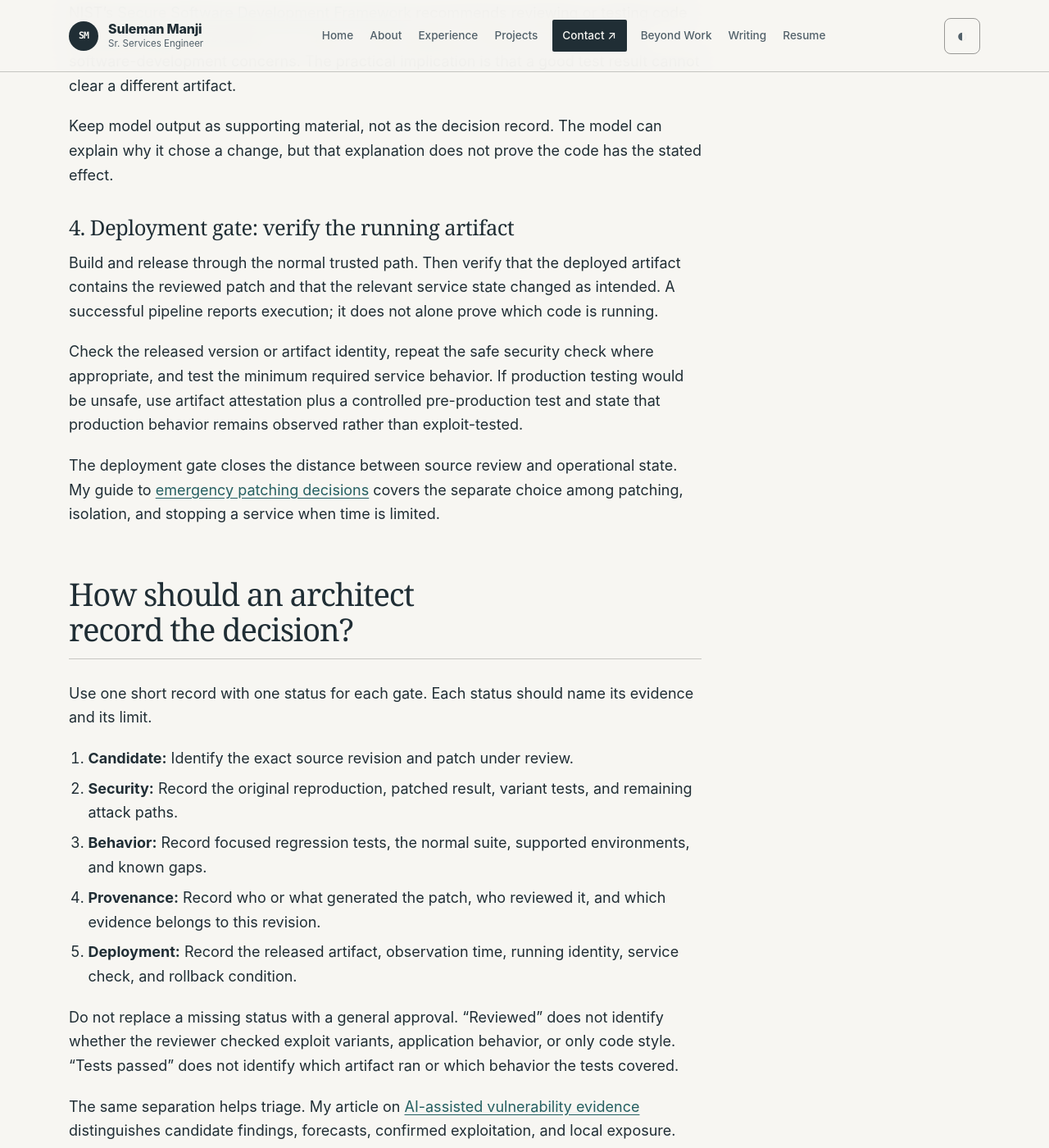
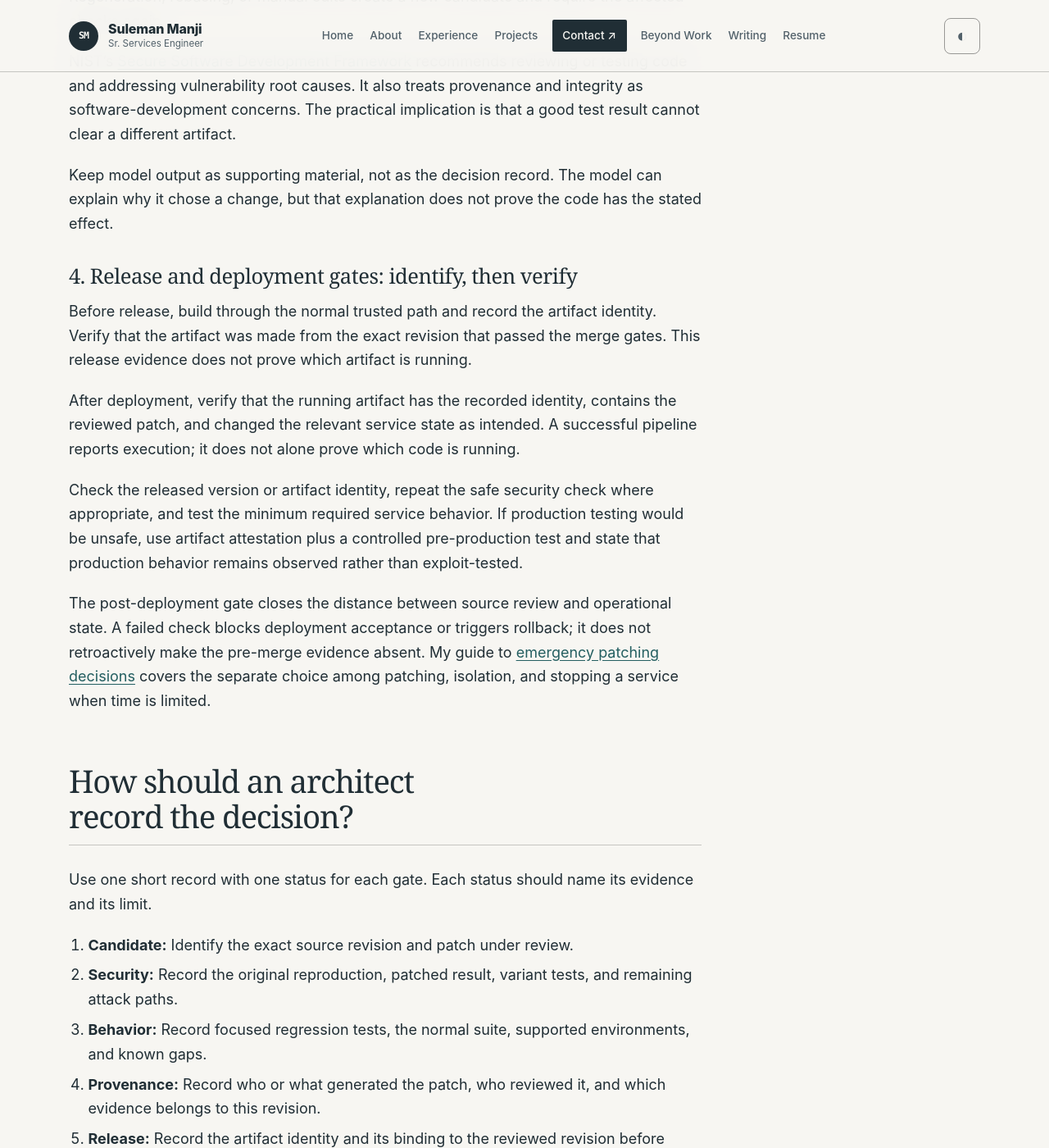
Before and after one commit to ssmanji89/sulemanji-port, a Jekyll site: the page built from notes/ai-security-patch-acceptance.md, in a window 1280 px wide and 1400 px high, scrolled down 3757 px. Shown: the whole window at 82% size. Built offline with Jekyll 4.4.1, drawn with Linux system fonts in a browser that asks for light colours; some of the changed text lies outside the part shown.

Commit message:
docs: publish ai-security-patch-acceptance

```diff
--- a/notes/ai-security-patch-acceptance.md
+++ b/notes/ai-security-patch-acceptance.md
@@ -17,11 +17,11 @@
   - infrastructure
 ---
 
-An AI-generated security patch is a candidate change, not evidence that a vulnerability is gone. An architect should accept it only after separate checks show that the vulnerable behavior is reproducible, the patch closes the underlying path, valid behavior still works, and the released artifact contains the reviewed change.
+An AI-generated security patch is a candidate change, not evidence that a vulnerability is gone. An architect should require security, behavior, and provenance evidence before merge; bind the reviewed revision to an artifact before release; and verify the running artifact after deployment before closing deployment acceptance.
 
 I work as a Sr. Services Engineer at Viyu Network Solutions. This guide uses public research and public standards. It does not describe Viyu systems, products, customers, controls, or operating practices.
 
-The practical question is narrow: **what evidence should an architect require before an AI-generated security patch can merge or deploy?** My answer is a four-gate acceptance record. The patch must pass a security gate, a behavior gate, a provenance gate, and a deployment gate. A single proof-of-concept test cannot stand in for all four.
+The practical question is narrow: **what evidence should an architect require before an AI-generated security patch can merge or deploy?** My answer is a staged acceptance record. Security, behavior, and provenance evidence govern merge. Artifact identity governs release. Verification of the running artifact closes deployment acceptance. A single proof-of-concept test cannot stand in for these separate decisions.
 
 ## Why does AI-generated patching need a separate acceptance method?
 
@@ -43,9 +43,9 @@
 
 The AI label can make that gap harder to see. A fluent explanation can make a narrow guard look like a root-cause repair. A small diff can appear safer than a large one while changing a critical condition. Review should therefore start from the vulnerability mechanism and required behavior, not from the patch's confidence statement or visual neatness.
 
-## Use four gates for patch acceptance
+## Use staged gates for patch acceptance
 
-The four gates below separate the claims that a merge or deployment decision needs. A patch fails acceptance when any required gate lacks evidence, even if the other gates pass.
+The stages below separate evidence that becomes available at different times. Security, behavior, and provenance checks must pass before merge. Before release, the build record must identify an artifact made from the reviewed revision. After deployment, evidence from the running artifact must pass before deployment acceptance closes.
 
 ### 1. Security gate: reproduce, repair, and challenge
 
@@ -71,13 +71,15 @@
 
 Keep model output as supporting material, not as the decision record. The model can explain why it chose a change, but that explanation does not prove the code has the stated effect.
 
-### 4. Deployment gate: verify the running artifact
+### 4. Release and deployment gates: identify, then verify
 
-Build and release through the normal trusted path. Then verify that the deployed artifact contains the reviewed patch and that the relevant service state changed as intended. A successful pipeline reports execution; it does not alone prove which code is running.
+Before release, build through the normal trusted path and record the artifact identity. Verify that the artifact was made from the exact revision that passed the merge gates. This release evidence does not prove which artifact is running.
+
+After deployment, verify that the running artifact has the recorded identity, contains the reviewed patch, and changed the relevant service state as intended. A successful pipeline reports execution; it does not alone prove which code is running.
 
 Check the released version or artifact identity, repeat the safe security check where appropriate, and test the minimum required service behavior. If production testing would be unsafe, use artifact attestation plus a controlled pre-production test and state that production behavior remains observed rather than exploit-tested.
 
-The deployment gate closes the distance between source review and operational state. My guide to [emergency patching decisions](/notes/emergency-patching-service-decision) covers the separate choice among patching, isolation, and stopping a service when time is limited.
+The post-deployment gate closes the distance between source review and operational state. A failed check blocks deployment acceptance or triggers rollback; it does not retroactively make the pre-merge evidence absent. My guide to [emergency patching decisions](/notes/emergency-patching-service-decision) covers the separate choice among patching, isolation, and stopping a service when time is limited.
 
 ## How should an architect record the decision?
 
@@ -87,7 +89,8 @@
 2. **Security:** Record the original reproduction, patched result, variant tests, and remaining attack paths.
 3. **Behavior:** Record focused regression tests, the normal suite, supported environments, and known gaps.
 4. **Provenance:** Record who or what generated the patch, who reviewed it, and which evidence belongs to this revision.
-5. **Deployment:** Record the released artifact, observation time, running identity, service check, and rollback condition.
+5. **Release:** Record the artifact identity and its binding to the reviewed revision before release.
+6. **Deployment:** After deployment, record the observation time, running identity, service check, and rollback condition.
 
 Do not replace a missing status with a general approval. “Reviewed” does not identify whether the reviewer checked exploit variants, application behavior, or only code style. “Tests passed” does not identify which artifact ran or which behavior the tests covered.
 
@@ -99,6 +102,6 @@
 
 That does not require a person to perform every mechanical step. An agent can reproduce a failure, generate variants, run tests, compare artifacts, and prepare the acceptance record. Automation is useful because it makes repeated checks cheaper. The accountable reviewer still needs enough domain knowledge and authority to reject a patch that passes narrow tests but fails the system's real constraints.
 
-The durable rule is simple: treat every security patch as a testable claim. AI can shorten the time from finding to candidate fix, but acceptance still needs independent evidence for security, behavior, provenance, and deployment. When those four claims remain separate, faster patch generation can improve response without turning speed into assumed safety.
+The durable rule is simple: treat every security patch as a testable claim. Merge requires independent security, behavior, and provenance evidence. Release requires an artifact identity bound to the reviewed revision. Deployment acceptance closes only after verification of the running artifact. This sequence lets faster patch generation improve response without turning speed into assumed safety.
 
 *Primary sources reviewed October 24, 2026. AI systems and patching research can change; verify current maintainer guidance and reproduce the evidence against the exact revision before use.*
```
